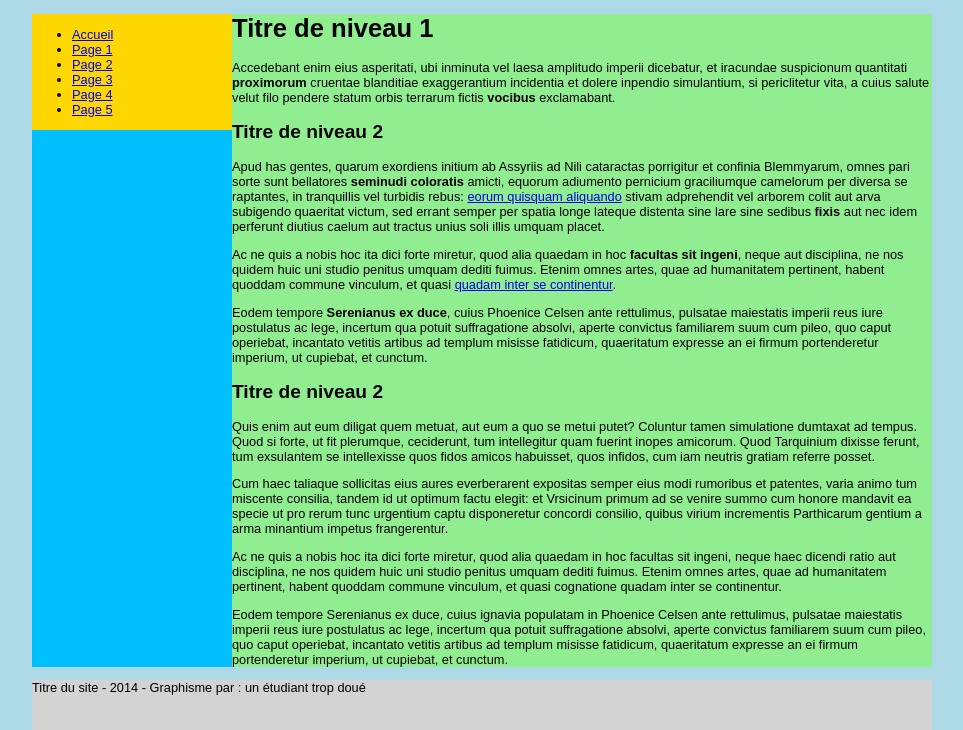
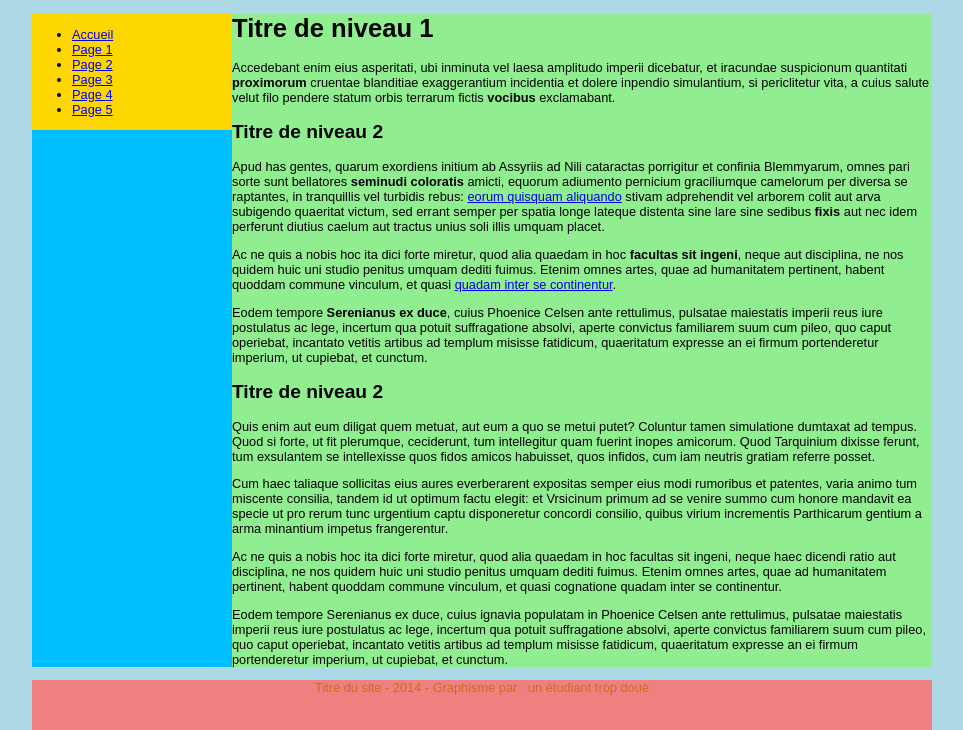
Before and after one commit to AlexGrimpeur/mise-forme-css, a plain HTML site: page index.html in a window 1280 px wide. Shown: the part 123-853 px from the top of the page, without its empty margins (158-1121 px from the left). Drawn offline with Linux system fonts and the light colour scheme.

Commit message:
style footer

```diff
--- a/style.css
+++ b/style.css
@@ -62,5 +62,7 @@ body{
     background-color: lightgreen;
 }
 .pieddepage{
-    background-color: lightgray;
+    background-color: #f08080;
+    color: chocolate;
+    text-align: center;
 }
```
